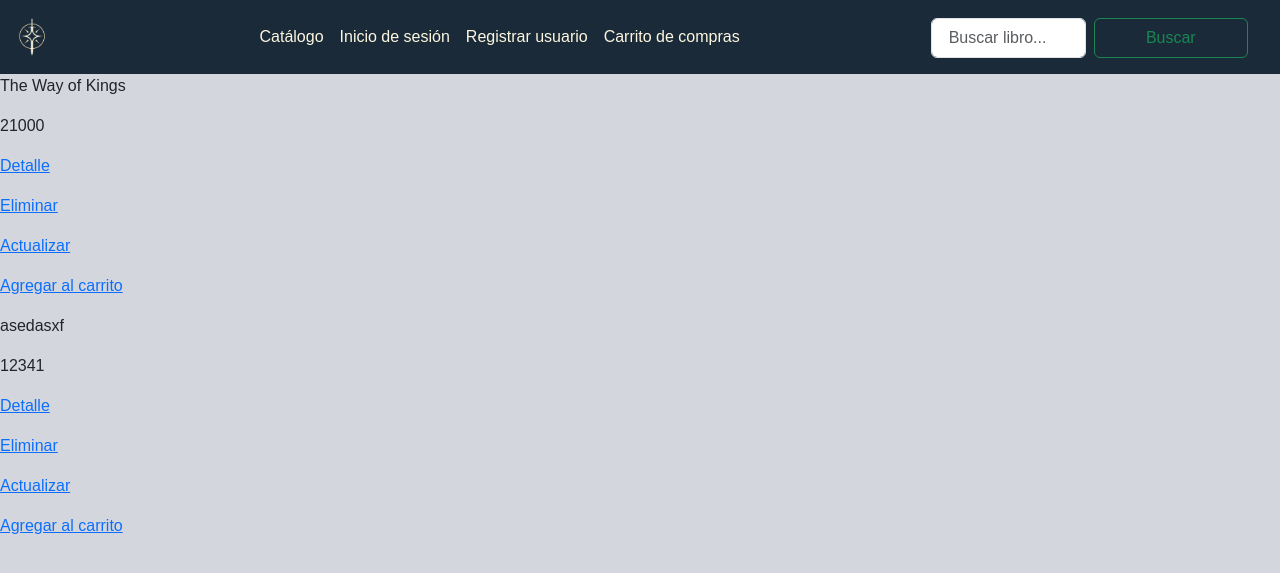
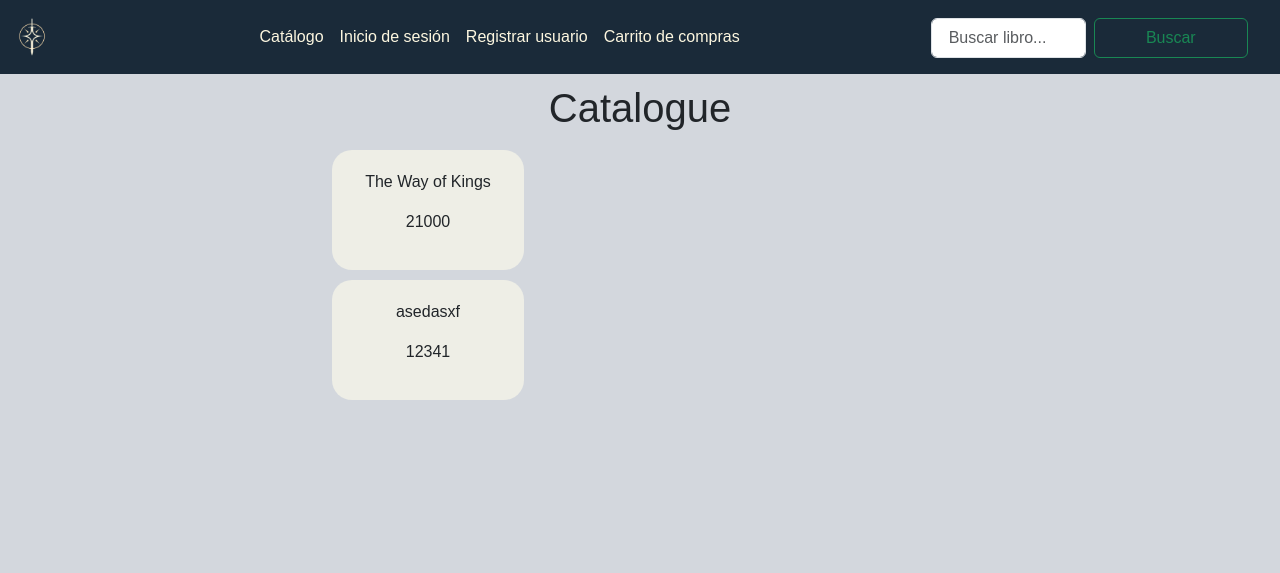
Before and after one commit to FRojasRiffo/Django-Library-Store, a Django app: page /shop/catalogo/ in a window 1280 px wide. Shown: the top 573 px of the page. Run offline with Django 5.2, Linux system fonts and the light colour scheme; data comes from the database, SQL or seed files in the repository.

Commit message:
Se agrega enlace hacia catálogo en barra de navegación, se modifica catálogo para mostrar productos.

```diff
--- a/shoppingcart/shop/templates/shop/catalogue.html
+++ b/shoppingcart/shop/templates/shop/catalogue.html
@@ -20,7 +20,7 @@
               <div class="collapse navbar-collapse" id="navbarSupportedContent">
                 <ul class="navbar-nav me-auto mb-2 mb-lg-0 ms-auto">
                     <li class="nav-item">
-                        <a class="nav-link active" aria-current="page" href="">Catálogo</a>
+                        <a class="nav-link active" aria-current="page" href="{% url 'catalogue' %}">Catálogo</a>
                     </li>
                     <li class="nav-item">
                         <a class="nav-link" href="">Inicio de sesión</a>
@@ -41,7 +41,27 @@
           </nav>
       </div>
 
+      <div class="container">
+        <h1>Catalogue</h1>
+      </div>
+
+      {% if books %}
+      {% for book in books %}
+      <div class="container">
+        <div class="listProduct">
+            <div class="item">
+              <p>{{ book.title }}</p>
+              <p>{{ book.price }}</p>
+            </div>
+        </div>
+      </div>
+      {% endfor %}
+      {% else %}
       <div>
+          No hay libros
+      </div>
+      {% endif %}
+      <!-- <div>
         {% if books %}
         {% for book in books %}
             <p>{{ book.title }}</p>
@@ -56,7 +76,7 @@
             No hay libros
         </div>
             {% endif %}
-    </div>
+    </div> -->
 
       <script src="https://cdn.jsdelivr.net/npm/bootstrap@5.3.3/dist/js/bootstrap.bundle.min.js"></script>
 </body>
--- a/shoppingcart/shop/templates/shop/index.html
+++ b/shoppingcart/shop/templates/shop/index.html
@@ -20,7 +20,7 @@
               <div class="collapse navbar-collapse" id="navbarSupportedContent">
                 <ul class="navbar-nav me-auto mb-2 mb-lg-0 ms-auto">
                     <li class="nav-item">
-                        <a class="nav-link active" aria-current="page" href="">Catálogo</a>
+                        <a class="nav-link active" aria-current="page" href="{% url 'catalogue' %}">Catálogo</a>
                     </li>
                     <li class="nav-item">
                         <a class="nav-link" href="">Inicio de sesión</a>
```
